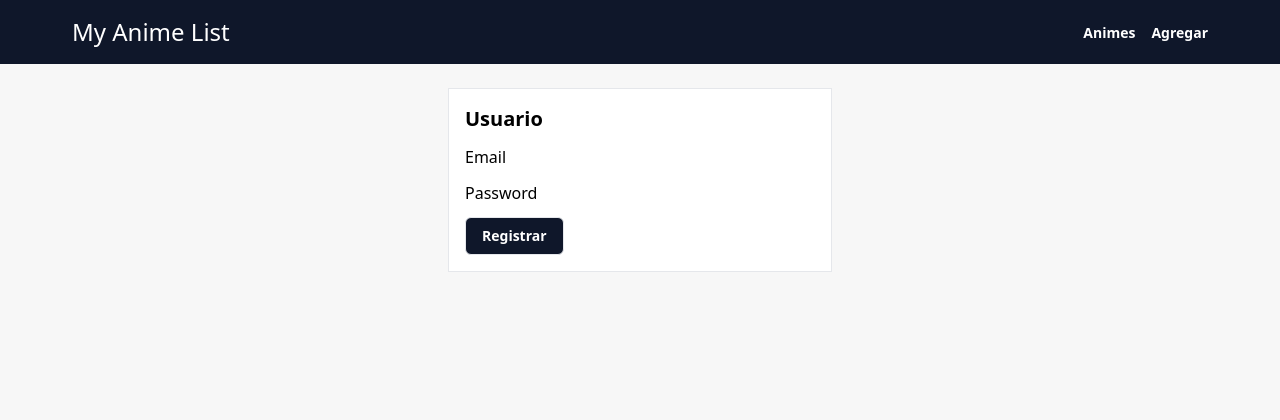
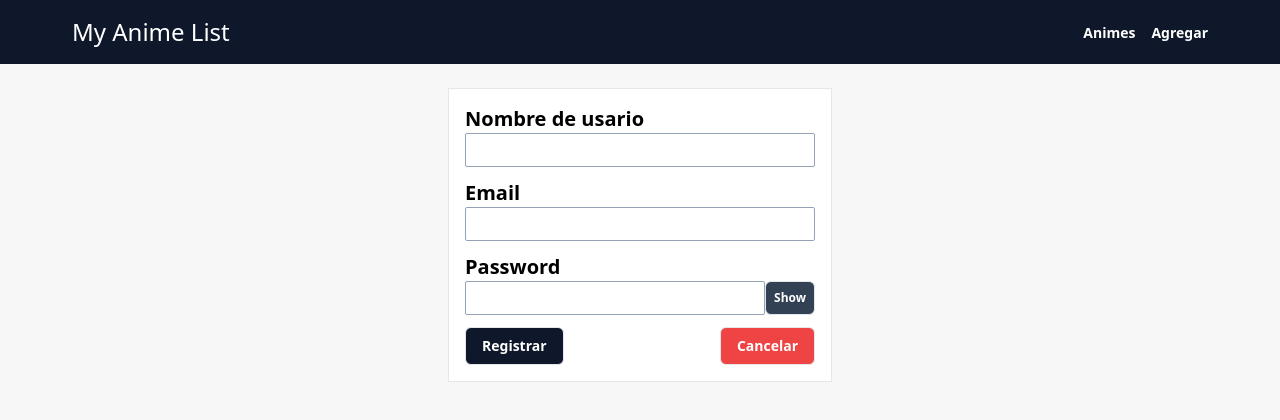
Before and after one commit to eidytrinidad/my-anime-list-react, a React (Vite) app: page /registrar in a window 1280 px wide. Shown: the top 420 px of the page. Built offline with nearby package versions, Linux system fonts and the light colour scheme; no server answers.

Commit message:
feature(animes):created user interface. added user interface to index interface, added form inputs to register page using react hook forms, created auth service and added registerUser service with axios.
Refs:#taskId

```diff
--- a/src/interfaces/index.ts
+++ b/src/interfaces/index.ts
@@ -4,3 +4,4 @@ export * from "./functionPostData.interface";
 export * from "./functionPostData.interface";
 export * from "./collection.interface";
 export * from "./pagination.interface";
+export * from "./user.interface";
--- /dev/null
+++ b/src/interfaces/user.interface.ts
@@ -0,0 +1,6 @@
+export interface IUser {
+  name?: string;
+  email: string;
+  password: string;
+  _id?: string;
+}
--- a/src/pages/auth/Register.tsx
+++ b/src/pages/auth/Register.tsx
@@ -1,18 +1,28 @@
-import { useForm } from "react-hook-form";
-
+import { useState } from "react";
+import { SubmitHandler, useForm } from "react-hook-form";
+import { Link, useNavigate } from "react-router-dom";
+import { IUser } from "../../interfaces";
+import { registerUser } from "../../services/authService";
 export const Register = () => {
+  const [showPassword, setShowPassword] = useState(false);
+  const navigate = useNavigate();
   const {
     register,
     handleSubmit,
     formState: { errors, isSubmitting },
-  } = useForm({
+  } = useForm<IUser>({
     defaultValues: {
-      user: "",
+      name: "",
       email: "",
       password: "",
     },
   });
-  const onSubmit = () => {};
+  const onSubmit: SubmitHandler<IUser> = async (data) => {
+    const response: any = await registerUser(data);
+    if (response) {
+      navigate("/");
+    }
+  };
   return (
     <>
       <section className="w-full flex items-center justify-center">
@@ -22,56 +32,82 @@ export const Register = () => {
         >
           <div className="mb-3">
             <label htmlFor="title" className="font-semibold text-xl">
-              Usuario
-              {errors.user && (
+              Nombre de usario
+              {errors.name && (
                 <span className="text-xs text-red-500 ms-2">
-                  ({errors.user.message})
+                  ({errors.name.message})
                 </span>
               )}
             </label>
             <input
               type="text"
-              {...register("user", { required: "Usuario es requrido" })}
+              className="border rounded-sm border-slate-400 outline-primary block w-full pl-2 py-1"
+              {...register("name", {
+                required: "Nombre de usuario es requerido",
+              })}
             />
           </div>
           <div className="mb-3">
-            <label htmlFor="email">
+            <label htmlFor="email" className="font-semibold text-xl">
               Email
               {errors.email && (
                 <span className="text-xs text-red-500 ms-2">
-                  {errors.email.message}
+                  ({errors.email.message})
                 </span>
               )}
             </label>
             <input
               type="text"
-              {...register("email", { required: "Email is required" })}
+              className="border rounded-sm border-slate-400 outline-primary block w-full pl-2 py-1"
+              {...register("email", { required: "Email es requerido" })}
             />
           </div>
           <div className="mb-3">
-            <label htmlFor="password">
+            <label htmlFor="password" className="font-semibold text-xl">
               Password
               {errors.password && (
-                <span className="text-xs text-red ms-2">
-                  {errors.password.message}
+                <span className="text-xs text-red-500 ms-2">
+                  ({errors.password.message})
                 </span>
               )}
             </label>
-            <input
-              type="text"
-              {...register("email", {
-                required: "Password is requiered",
-                min: { value: 6, message: "Password minumum is 6 digts" },
-              })}
-            />
+            <div className="flex">
+              <input
+                type={showPassword ? "text" : "password"}
+                className="border rounded-sm border-slate-400 outline-primary block w-full pl-2 py-1"
+                {...register("password", {
+                  required: "Password es requerido",
+                  minLength: {
+                    value: 6,
+                    message: "Password minimo debe ser 6 digitos",
+                  },
+                })}
+              />
+              <button
+                className="btn-secondary text-xs p-2 hover:bg-primary hover:text-white"
+                type="button"
+                onClick={() => setShowPassword(!showPassword)}
+              >
+                {showPassword ? "Hide " : "Show"}
+              </button>
+            </div>
           </div>
 
           {errors.root && (
             <p className="text-xs text-red">{errors.root.message}</p>
           )}
-          <button className="btn-primary" disabled={isSubmitting}>
-            {isSubmitting ? "Registrando..." : "Registrar"}
-          </button>
+          <div className="flex justify-between items-center">
+            <button
+              className="btn-primary"
+              disabled={isSubmitting}
+              type="submit"
+            >
+              {isSubmitting ? "Registrando..." : "Registrar"}
+            </button>
+            <Link className="btn-red" to="/">
+              Cancelar
+            </Link>
+          </div>
         </form>
       </section>
     </>
--- /dev/null
+++ b/src/services/authService.ts
@@ -0,0 +1,20 @@
+import axios from "axios";
+import { IUser } from "../interfaces";
+import { Loading, Notify } from "notiflix";
+
+const apiUrl = import.meta.env.VITE_API_URL;
+const baseUrl = `${apiUrl}/auth`;
+
+export const registerUser = async (data: IUser) => {
+  Loading.circle();
+
+  try {
+    const response = await axios.post(`${baseUrl}/register`, { ...data });
+    return response;
+  } catch (error: any) {
+    const { msg } = error.response.data;
+    Notify.failure(msg, { timeout: 5000 });
+  } finally {
+    Loading.remove();
+  }
+};
```
